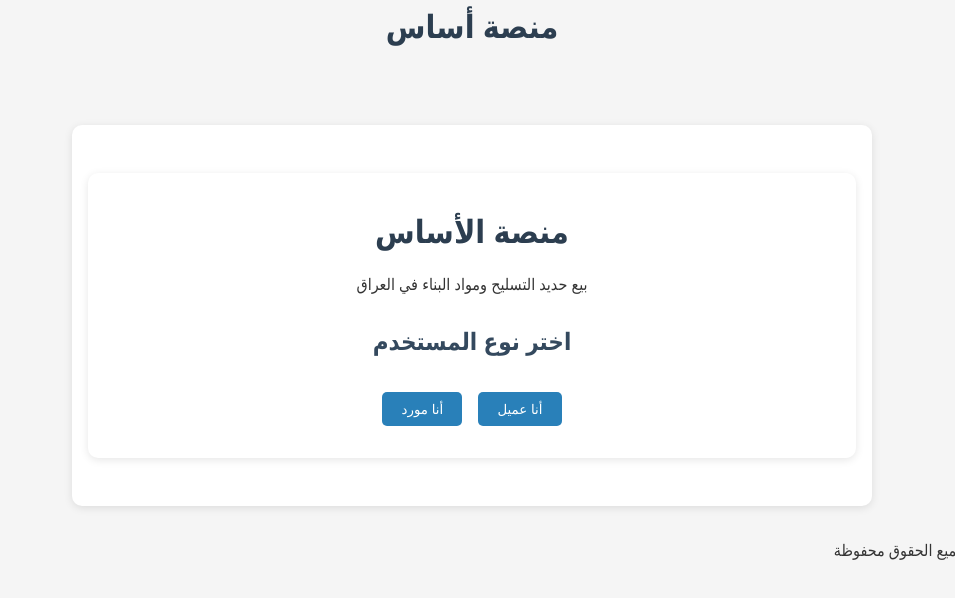
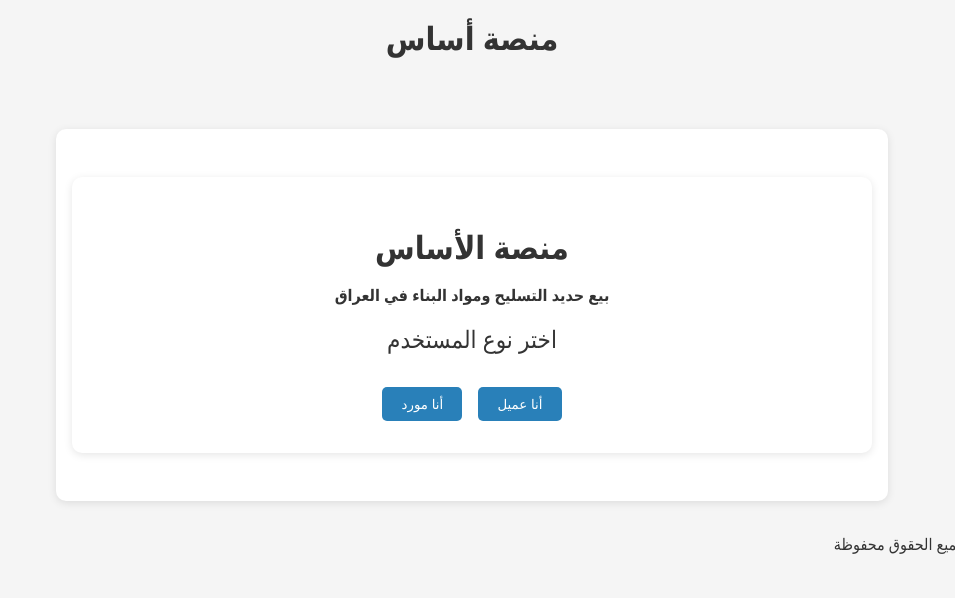
Before and after one commit to mnttrmhmd67-beep/asas-platform-iraq, a Next.js app: page / in a window 1280 px wide. Shown: the top 598 px of the page, without its empty margins (325-1280 px from the left). Built offline with nearby package versions, Linux system fonts and the light colour scheme.

Commit message:
Update to asas platform

```diff
--- a/app/globals.css
+++ b/app/globals.css
@@ -1,46 +1,63 @@
-/* app/globals.css */
+/* globals.css - منصة أساس | تدعم Dark Mode */
 
-/* إعادة تهيئة بسيطة */
-* {
+:root {
+  --color-bg-light: #f5f5f5;
+  --color-bg-dark: #1a1a1a;
+  --color-main-light: #fff;
+  --color-main-dark: #222;
+  --color-text-light: #333;
+  --color-text-dark: #f5f5f5;
+  --color-primary: #2980b9;
+  --color-primary-hover: #3498db;
+}
+
+/* الهيكل العام */
+html, body {
   margin: 0;
   padding: 0;
-  box-sizing: border-box;
+  font-family: "Segoe UI", Tahoma, Geneva, Verdana, sans-serif;
+  background-color: var(--color-bg-light);
+  color: var(--color-text-light);
+  transition: background-color 0.3s, color 0.3s;
 }
 
-html, body {
-  font-family: 'Segoe UI', Tahoma, Geneva, Verdana, sans-serif;
-  background-color: #f5f5f5;
-  color: #333;
-  line-height: 1.6;
+body.dark {
+  background-color: var(--color-bg-dark);
+  color: var(--color-text-dark);
 }
 
-body {
-  min-height: 100vh;
-}
-
-/* الحاوية الرئيسية */
+/* Main container */
 main {
   max-width: 800px;
   margin: 2rem auto;
   padding: 1rem;
-  background-color: #fff;
+  background-color: var(--color-main-light);
   border-radius: 10px;
   box-shadow: 0 2px 8px rgba(0,0,0,0.1);
+  transition: background-color 0.3s;
+}
+
+body.dark main {
+  background-color: var(--color-main-dark);
 }
 
 /* العناوين */
+h1, h2 {
+  margin: 1rem 0;
+  text-align: center;
+}
+
 h1 {
-  color: #2c3e50;
-  text-align: center;
-  margin-bottom: 1rem;
+  font-size: 2rem;
+  font-weight: 600;
 }
 
 h2 {
-  color: #34495e;
-  margin-top: 1.5rem;
+  font-size: 1.5rem;
+  font-weight: 500;
 }
 
-/* الوسوم */
+/* Labels & inputs */
 label {
   display: block;
   margin: 1rem 0 0.5rem 0;
@@ -55,32 +72,39 @@ select {
   border-radius: 5px;
   border: 1px solid #ccc;
   box-sizing: border-box;
+  transition: border-color 0.3s, background-color 0.3s, color 0.3s;
 }
 
-/* الأزرار */
+body.dark input,
+body.dark select {
+  background-color: #333;
+  color: #f5f5f5;
+  border-color: #555;
+}
+
+/* Buttons */
 button {
-  background-color: #2980b9;
-  color: white;
+  background-color: var(--color-primary);
+  color: #fff;
   padding: 0.6rem 1.2rem;
   border: none;
   border-radius: 5px;
   cursor: pointer;
   margin-top: 1rem;
-  transition: background-color 0.2s ease;
+  transition: background-color 0.3s;
 }
 
 button:hover {
-  background-color: #3498db;
+  background-color: var(--color-primary-hover);
 }
 
-/* أقسام */
+/* Sections & paragraphs */
 section {
   text-align: center;
   margin-top: 2rem;
 }
 
-/* نصوص إضافية */
 p {
   margin-top: 1rem;
-  font-weight: 500;
+  font-weight: bold;
 }
```
